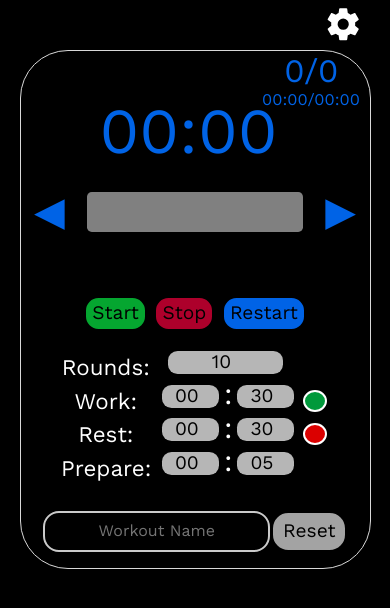
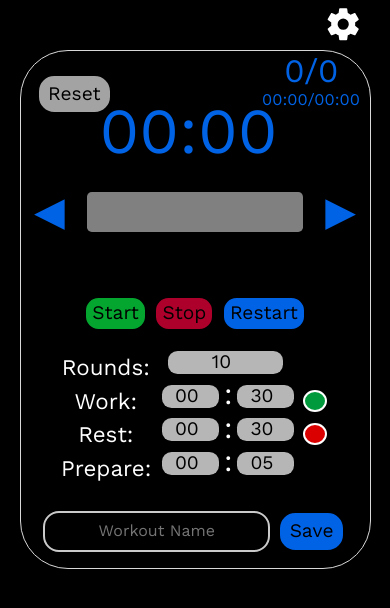
Before and after one commit to MacielG1/Interval_Timer, a plain HTML site: page index.html in a window 390 px wide. Shown: the top 608 px of the page. Drawn offline with nearby package versions, Linux system fonts and the light colour scheme.

Commit message:
fixed reset button position in some screen sizes

```diff
--- a/style.css
+++ b/style.css
@@ -697,6 +697,13 @@ aside .sidebar {
   }
 }
 @media screen and (max-width: 1000px) {
+  .resetDiv {
+    margin: 1.4em 0 0 1em;
+
+    position: absolute;
+    left: 0;
+    top: 0;
+  }
   .container {
     margin-top: 0.8em;
   }
```
Also changed, not shown: 1 other file.
